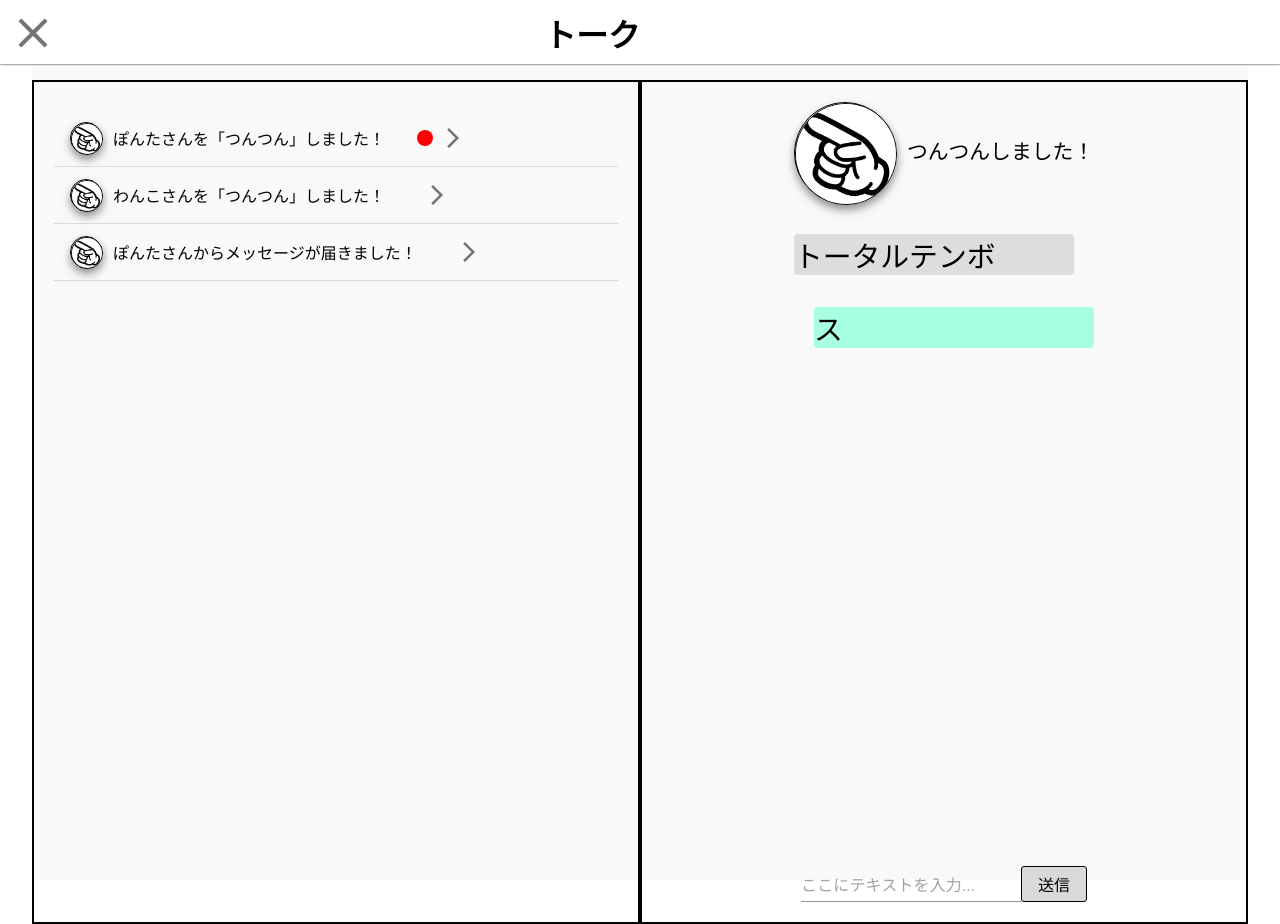
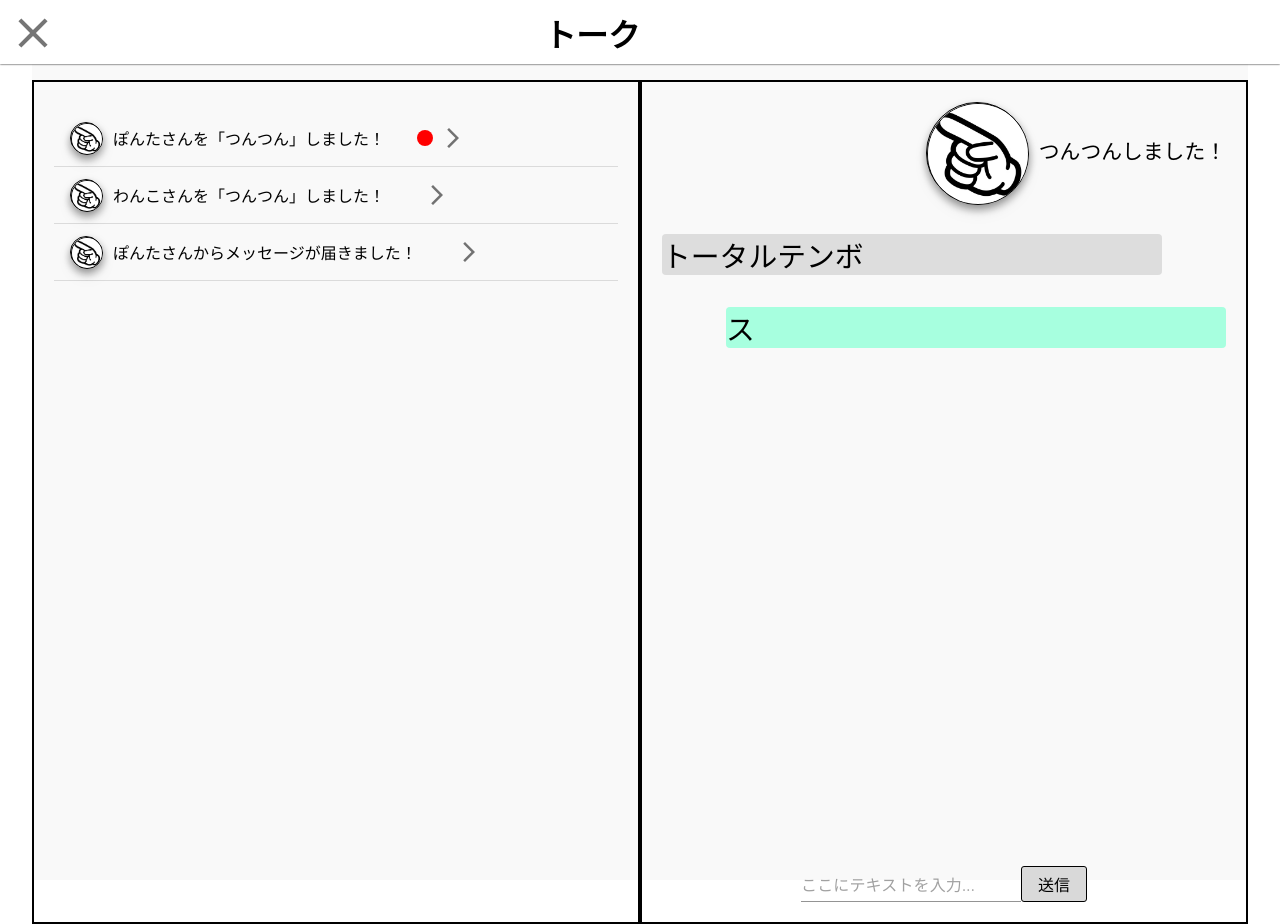
Before and after one commit to Autumn-hackathons2022-B/TunTunConnect-Front, a React (Create React App) app: page /dm in a window 1280 px wide. Built offline with nearby package versions, Linux system fonts and the light colour scheme.

Commit message:
[update] modify css to align utterance to side

```diff
--- a/src/components/atoms/MessageBox.js
+++ b/src/components/atoms/MessageBox.js
@@ -1,19 +1,12 @@
 import styled from "styled-components";
 
 export const MessageBox = ({ isSelf, message }) => {
-    return (
-        <>
-            {isSelf ? (
-                <Green>{message}</Green>
-            ) : (
-                <Grey>{message}</Grey>
-            )}
-        </>
-    );
-}
+  return <>{isSelf ? <Green>{message}</Green> : <Grey>{message}</Grey>}</>;
+};
 
 const Green = styled.li`
-  margin-left: 20px;
+  margin-left: auto;
+  margin-right: 0;
   margin-bottom: 16px;
   max-width: 500px;
   min-width: 120px;
@@ -26,7 +19,8 @@ const Green = styled.li`
 `;
 
 const Grey = styled.li`
-  margin-right: 20px;
+  margin-right: auto;
+  margin-left: 0;
   margin-bottom: 32px;
   max-width: 500px;
   min-width: 120px;
--- a/src/components/molecules/ChatMolecule.js
+++ b/src/components/molecules/ChatMolecule.js
@@ -1,18 +1,24 @@
-import { TunTunNotify } from "./TunTunNotify"
-import { MessageBox } from "../atoms/MessageBox"
-
+import { TunTunNotify } from "./TunTunNotify";
+import { MessageBox } from "../atoms/MessageBox";
 
 /**
  * 右側のつんつん通知と、MessageBoxをまとめたコンポーネント
  */
-export const ChatMolecule = ({ messageBoxList } ) => {
-    return <div className="ChatMolecule">
-        <div style={{ display: "flex", justifyContent: "flex-end" , marginBottom: "30px"}}>
-            <TunTunNotify />
-        </div>
-        {
-            messageBoxList.map((messageBox, index) => (
-                <MessageBox isSelf={messageBox.isSelf} message={messageBox.message} />
-            ))}
+export const ChatMolecule = ({ messageBoxList }) => {
+  return (
+    <div className="ChatMolecule" style={{ width: "100%" }}>
+      <div
+        style={{
+          display: "flex",
+          justifyContent: "flex-end",
+          marginBottom: "30px",
+        }}
+      >
+        <TunTunNotify />
+      </div>
+      {messageBoxList.map((messageBox, index) => (
+        <MessageBox isSelf={messageBox.isSelf} message={messageBox.message} />
+      ))}
     </div>
-}
+  );
+};
```
